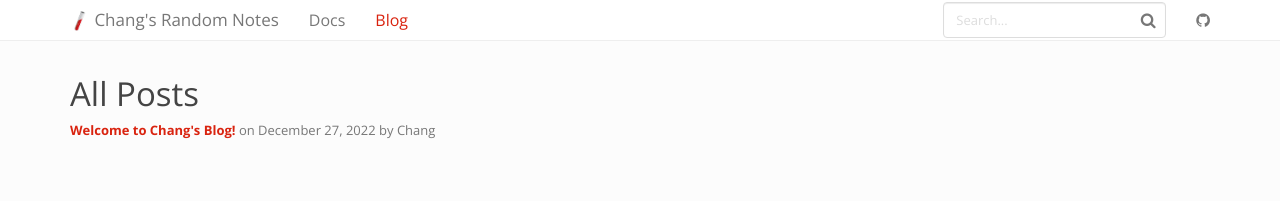
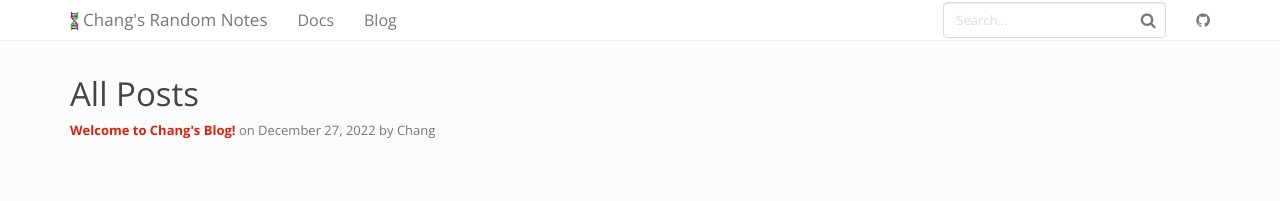
Before and after one commit to changliubio/changliubio.github.io, a Jekyll site: the page built from assets/allposts.html, in a window 1280 px wide. Shown: the top 201 px of the page. Built offline with Jekyll 4.4.1, drawn with Linux system fonts in a browser that asks for light colours.

Commit message:
Update topnav.html

```diff
--- a/_includes/topnav.html
+++ b/_includes/topnav.html
@@ -8,13 +8,13 @@
         <span class="icon-bar"></span>
       </button>
             <a class="navbar-brand" href="{{ site.baseurl }}/">
-                <span><img src="{{ "/assets/img/logonav.png" | relative_url }}" alt="Logo"></span> {{ site.title }}
+                <span><img src="{{ "/assets/img/logo.png" | relative_url }}" alt="Logo"></span> {{ site.title }}
             </a>
         </div>
         <div id="navbar" class="collapse navbar-collapse">
             <ul class="nav navbar-nav">
-                <li {% if page.sectionid=='docs' %} class="active" {% endif %}><a href="{{ "/docs/home/" | relative_url }}">Docs</a></li>
-                <li {% if page.sectionid=='blog' %} class="active" {% endif %}><a href="{{ site.posts.first.url | relative_url }}">Blog</a></li>
+                <li {% if page.sectionid=='Annotated Biotechnology' %} class="active" {% endif %}><a href="{{ "/docs/home/" | relative_url }}">Docs</a></li>
+                <li {% if page.sectionid=='Random BlahBlah' %} class="active" {% endif %}><a href="{{ site.posts.first.url | relative_url }}">Blog</a></li>
             </ul>
             <div class="navbar-right">
                 <form class="navbar-form navbar-left">
```
